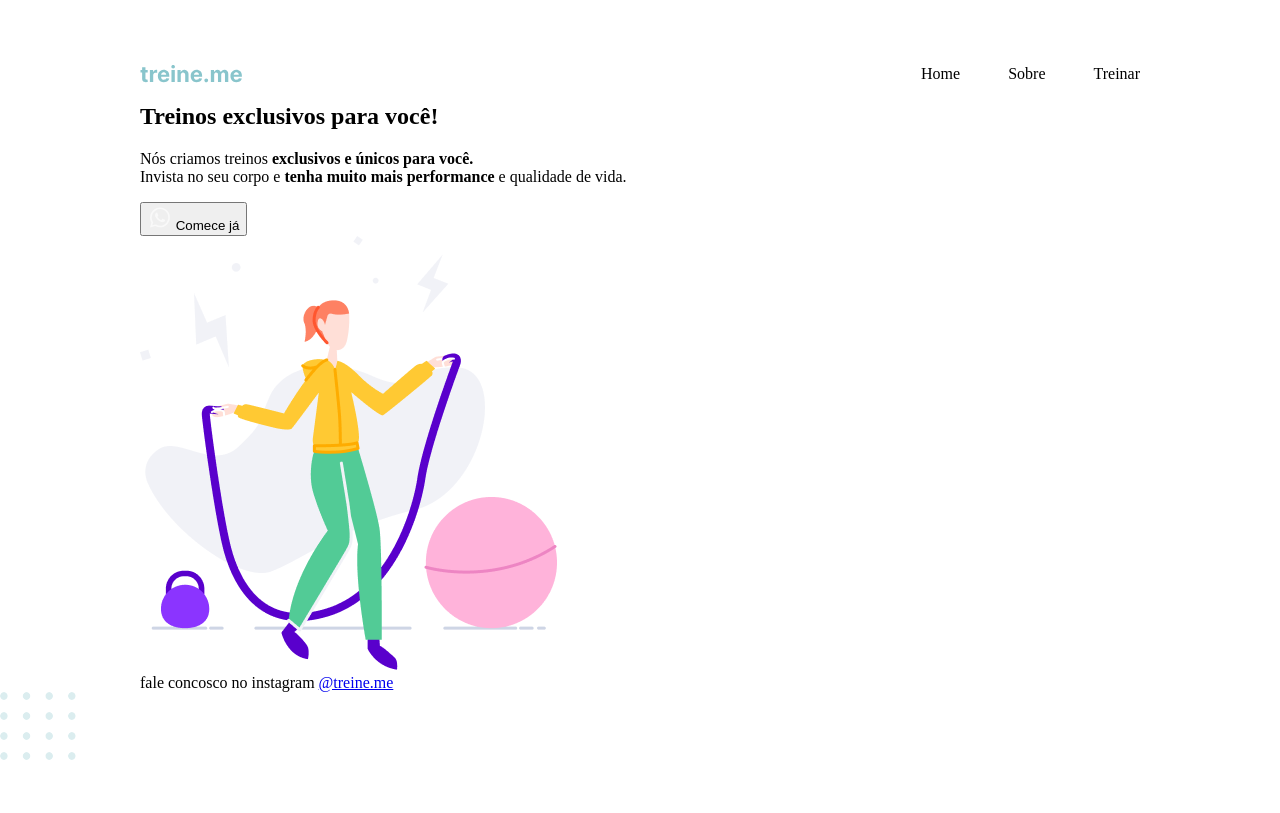
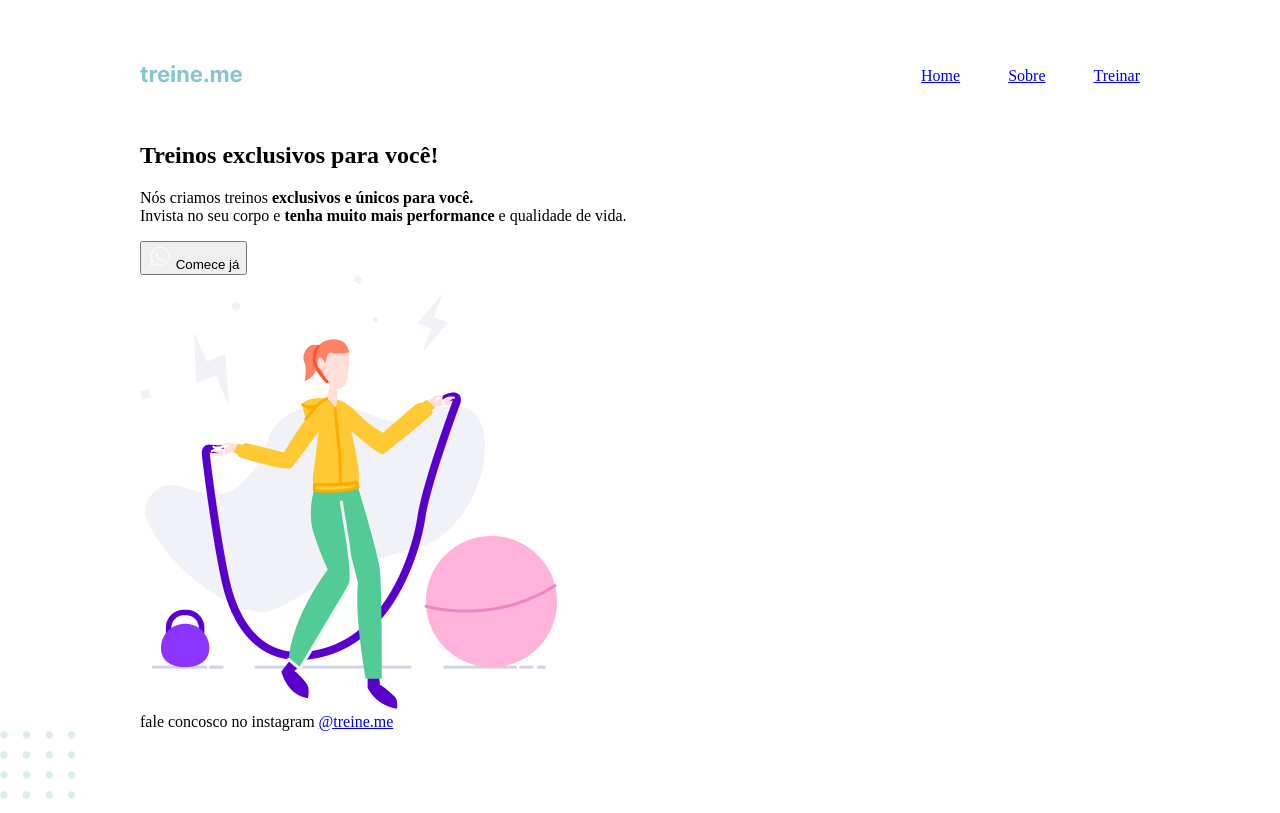
Before and after one commit to HumbertoBiasin/projeto-explorer-02, a plain HTML site: page index.html in a window 1280 px wide. Drawn offline with Linux system fonts and the light colour scheme.

Commit message:
refactoring header and nav

```diff
--- a/index.html
+++ b/index.html
@@ -10,21 +10,17 @@
 <body>
 
   <div class="page">
+    <nav>
+      <a id="logo" href="#">
+        <img src="./images/logo.svg" alt="Treine.me"></a>
 
-    <header>
-      <img src="./images/logo.svg" alt="Treine.me">
+      <ul>
+        <li> <a href="#">Home</a> </li>
+        <li> <a href="#">Sobre</a> </li>
+        <li> <a href="#">Treinar</a> </li>
+      </ul>
 
-      <nav>
-
-        <ul>
-          <li>Home</li>
-          <li>Sobre</li>
-          <li>Treinar</li>
-        </ul>
-
-      </nav>
-
-    </header>
+    </nav>
 
     <main>
       <section>
--- a/style.css
+++ b/style.css
@@ -7,10 +7,12 @@ body {
   margin: 65px auto 0;
 }
 
-header {
+nav {
   display: flex;
   justify-content: space-between;
   align-items: center;
+
+  margin-bottom: 55px;
 }
 
 ul {
```
